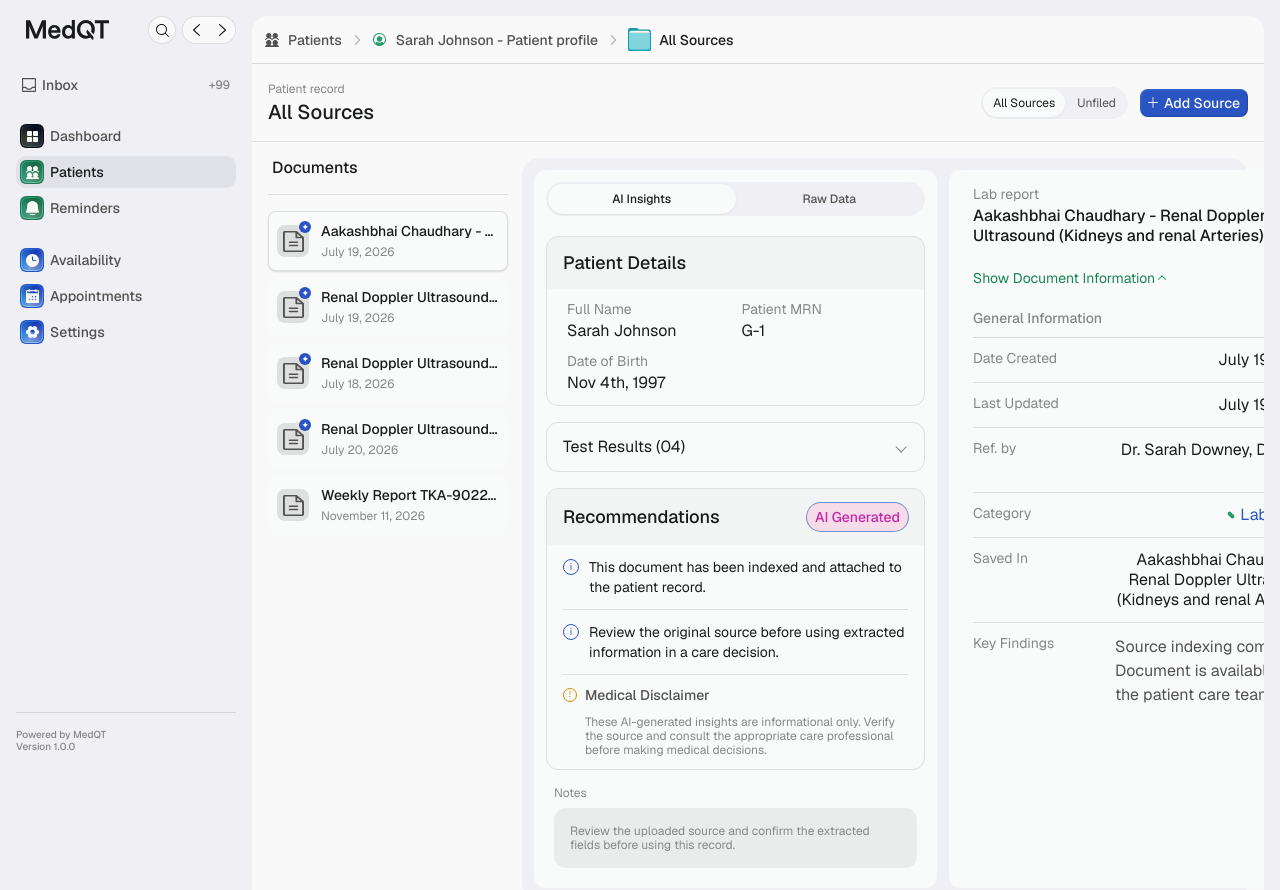
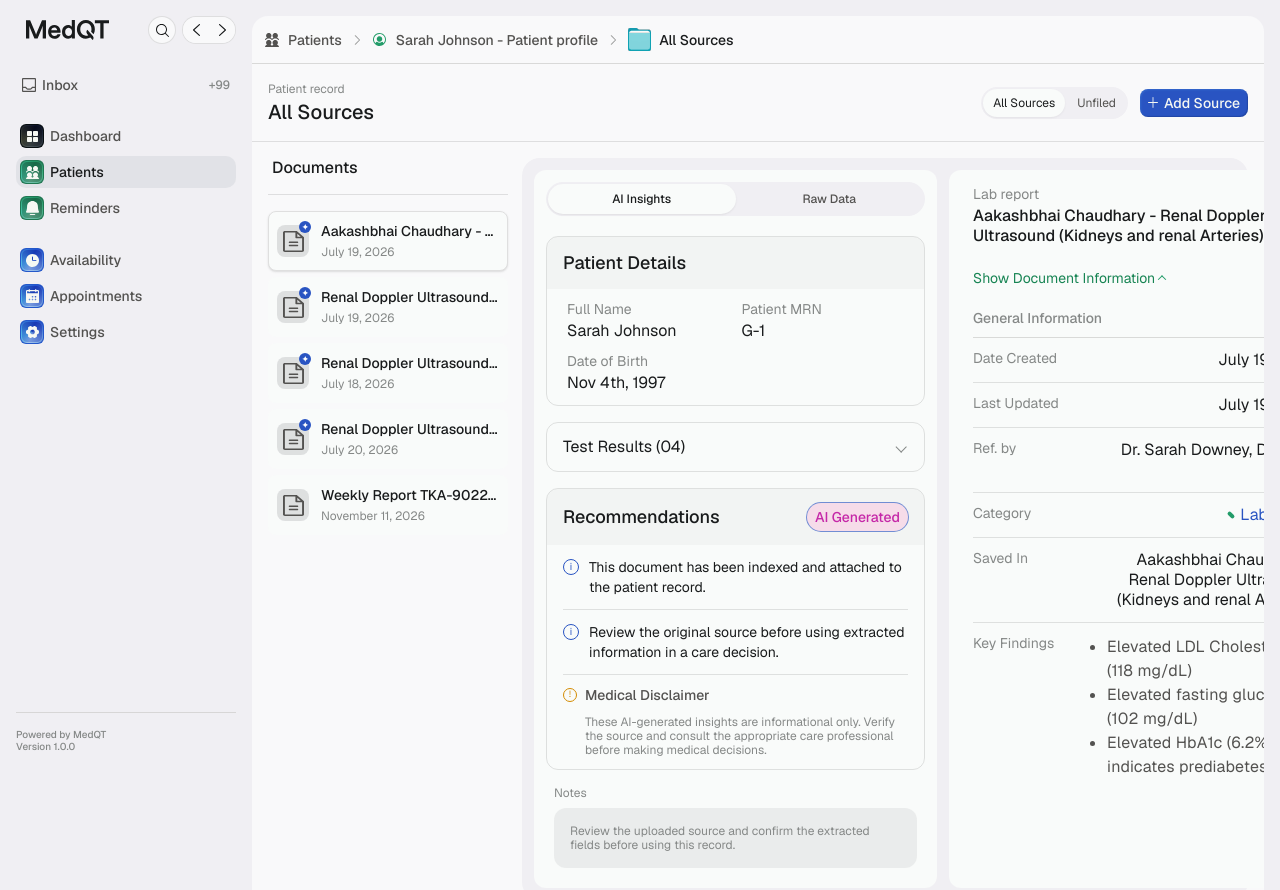
Before and after one commit to amananurag20/ech_frontend, a Next.js app: page /patients/g-1/records/all in a window 1280 px wide. Shown: the top 890 px of the page. Built offline with nearby package versions, Linux system fonts and the light colour scheme.

Commit message:
changes added

```diff
--- a/components/Patients/FolderDetailsScreen/FolderDetailsScreen.module.css
+++ b/components/Patients/FolderDetailsScreen/FolderDetailsScreen.module.css
@@ -857,24 +857,46 @@
 }
 
 .keyFindings {
-  display: grid;
-  gap: 8px;
-  grid-template-columns: 110px minmax(0, 1fr);
+  align-items: flex-start;
+  display: flex;
+  overflow-wrap: anywhere;
   padding-top: 12px;
 }
 
 .keyFindings > span {
   color: var(--content-tertiary);
+  flex: 0 0 110px;
   font-size: 14px;
   line-height: 16px;
 }
 
 .keyFindings ul {
   color: var(--content-secondary);
+  display: block;
+  flex: 1 1 0;
   font-size: 16px;
+  letter-spacing: 0.2px;
   line-height: 24px;
+  list-style-position: outside;
+  list-style-type: disc;
   margin: 0;
-  padding-left: 24px;
+  min-width: 0;
+  padding: 0;
+}
+
+.keyFindings li {
+  display: list-item;
+  list-style-type: disc;
+  margin: 0 0 0 24px;
+}
+
+.keyFindings li::marker {
+  color: var(--content-secondary);
+}
+
+.keyFindings li > span {
+  display: inline;
+  line-height: 24px;
 }
 
 .emptyWorkspace {
--- a/components/Patients/FolderDetailsScreen/FolderDetailsScreen.tsx
+++ b/components/Patients/FolderDetailsScreen/FolderDetailsScreen.tsx
@@ -328,7 +328,13 @@ export function FolderDetailsScreen({ patient, scope }: FolderDetailsScreenProps
                       {selectedSource.findings?.length ? (
                         <div className={styles.keyFindings}>
                           <span>Key Findings</span>
-                          <ul>{findingItems(selectedSource.findings).map((finding) => <li key={finding}>{finding}</li>)}</ul>
+                          <ul>
+                            {findingItems(selectedSource.findings).map((finding, index) => (
+                              <li key={`${finding}-${index}`}>
+                                <span>{finding}</span>
+                              </li>
+                            ))}
+                          </ul>
                         </div>
                       ) : null}
                     </div>
--- a/components/Patients/patientRecords.ts
+++ b/components/Patients/patientRecords.ts
@@ -45,8 +45,9 @@ export const patientRecordFolders: PatientRecordFolder[] = [
         category: "Lab report",
         createdAt: "July 19, 2026",
         findings: [
-          "Source indexing completed",
-          "Document is available to the patient care team",
+          "Elevated LDL Cholestrol (118 mg/dL)",
+          "Elevated fasting glucose (102 mg/dL)",
+          "Elevated HbA1c (6.2%) - indicates prediabetes",
         ],
         folderId: "renal-doppler-ultrasound",
         folderName: renalFolderName,
```
